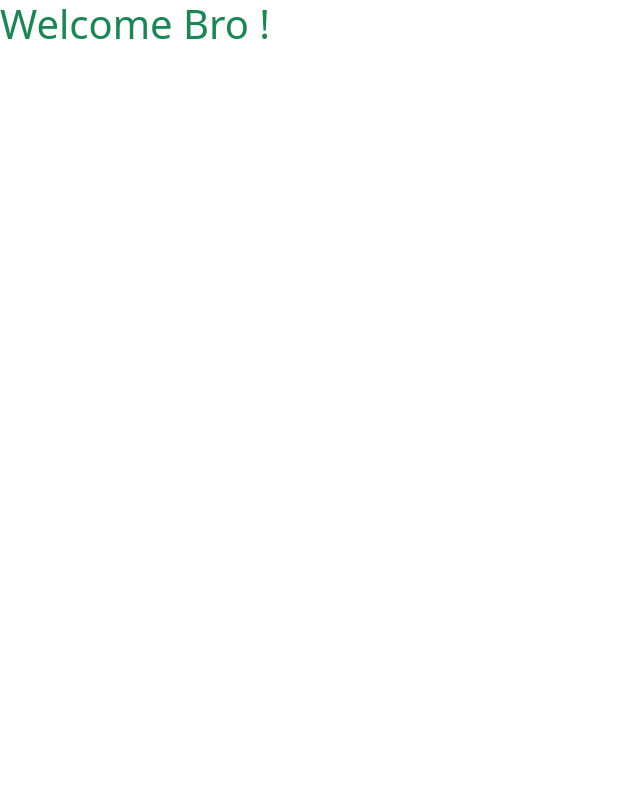
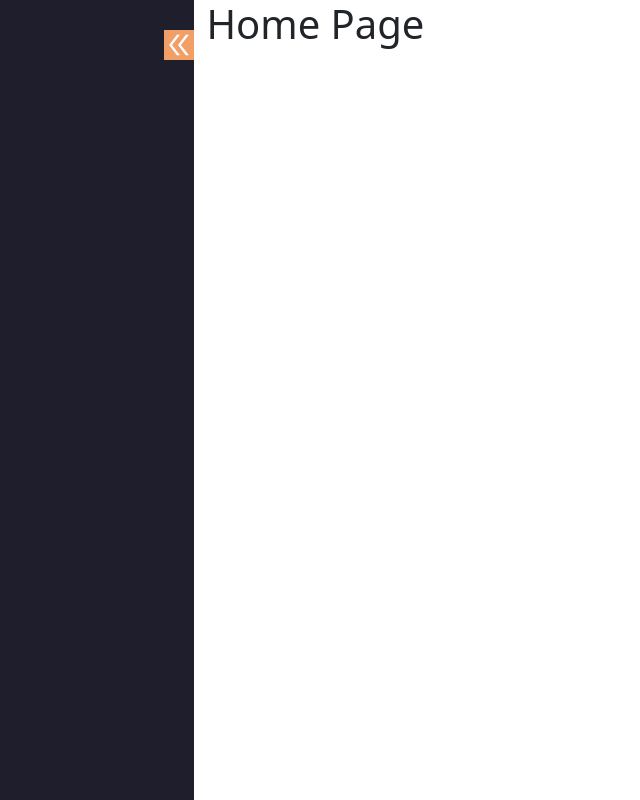
Before and after one commit to abhishekwaghmare01/MY-PORTFOLIO, a React (Vite) app in the folder Frontend/: page / in a window 1280 px wide. Shown: the whole page, without its empty margins (0-640 px from the left). Built offline with nearby package versions, Linux system fonts and the light colour scheme.

Commit message:
Updated Layout.jsx , Layout.css
Create toggle bar, side Bar

```diff
--- a/Frontend/package.json
+++ b/Frontend/package.json
@@ -11,7 +11,8 @@
   },
   "dependencies": {
     "react": "^18.3.1",
-    "react-dom": "^18.3.1"
+    "react-dom": "^18.3.1",
+    "react-icons": "^5.4.0"
   },
   "devDependencies": {
     "@eslint/js": "^9.17.0",
--- a/Frontend/src/App.jsx
+++ b/Frontend/src/App.jsx
@@ -1,9 +1,9 @@
-
+import Layout from "./components/Layouts/layout";
 
 export default function App(){
   return(
-    <div>
-      <h1 className="text-success">Welcome Bro !</h1>
-    </div>
+    <>
+      <Layout/>
+    </>
   )
 }
--- /dev/null
+++ b/Frontend/src/components/Layouts/Layout.css
@@ -0,0 +1,25 @@
+.sidebar-section{
+    display: flex;
+}
+
+.sidebar{
+    height: 100vh;
+    background-color: #1e1e2c;
+    width: 90px;
+}
+.sidebar-toggle{
+    width: 230px;
+}
+
+.sidebar-toggle-icons{
+    display: flex;
+    align-items: right;
+    justify-content: right;
+    cursor: pointer;
+}
+
+.sidebar-toggle-icons p svg{
+    background-color: #f29f67;
+    color: white;
+    margin-top: 30px;
+}
--- /dev/null
+++ b/Frontend/src/components/Layouts/Layout.jsx
@@ -0,0 +1,35 @@
+//rafce - shortcut
+import React from 'react';
+import { useState } from 'react';
+import Home from '../../pages/Home/Home';
+import { AiOutlineDoubleLeft, AiOutlineDoubleRight } from "react-icons/ai";
+import './Layout.css';
+
+
+const Layout = () => {
+const [toggle, setToggle] = useState(true) ;
+const handelToggle = () =>{
+     setToggle(!toggle);
+}
+
+  return (
+   <>
+    <div className="sidebar-section">
+        <div className= {toggle ? "sidebar-toggle sidebar" : "sidebar"}>
+            <div className="sidebar-toggle-icons">
+                <p onClick={handelToggle}>
+                    {
+                        toggle ? (<AiOutlineDoubleLeft size={30} />) : (<AiOutlineDoubleRight size={30} />)
+                    }
+                </p>
+            </div>
+        </div>
+        <div className="container">
+        <Home/>
+        </div>
+    </div>
+   </>
+  )
+}
+
+export default Layout
--- /dev/null
+++ b/Frontend/src/pages/Home/Home.jsx
@@ -0,0 +1,12 @@
+import React from 'react';
+import './Home.css';
+
+const Home = () => {
+  return (
+    <>
+        <h1>Home Page</h1>
+    </>
+  )
+}
+
+export default Home
```
Also changed, not shown: Frontend/src/pages/Home/Home.css (added), 1 other file (tests, documents, lock files or other folders).
